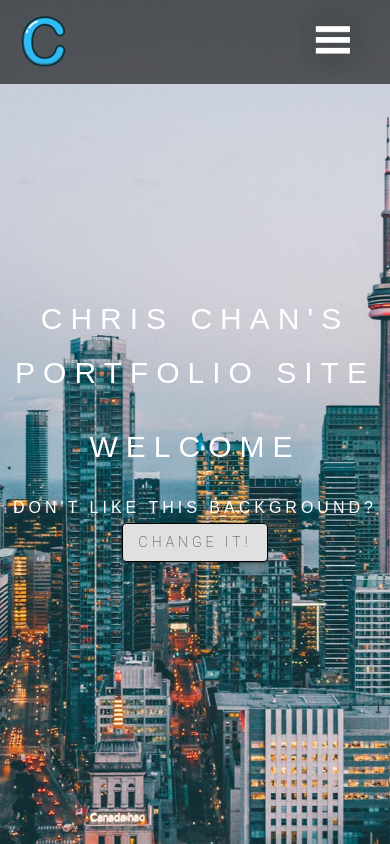
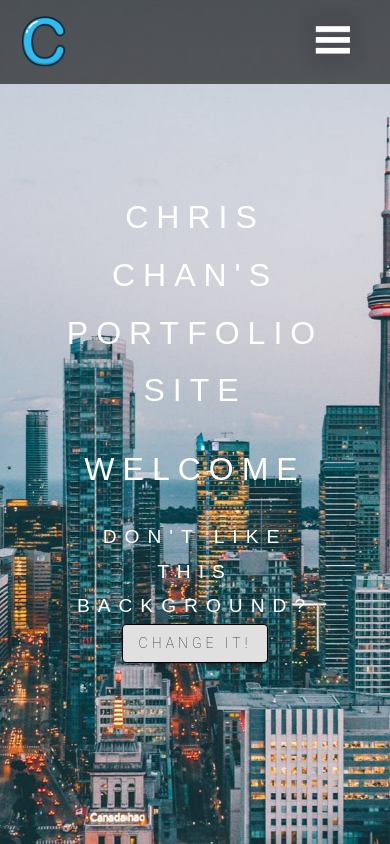
Before and after one commit to ChrisTHChan/ChrisWebsite, a React (Create React App) app: page /#/ in a window 390 px wide. Built offline with nearby package versions, Linux system fonts and the light colour scheme.

Commit message:
fixing up a bit of cssinjs and making mobile chang

```diff
--- a/src/App.js
+++ b/src/App.js
@@ -7,8 +7,6 @@ import { HashRouter, Route, Switch } from "react-router-dom";
 import Projects from './pages/Projects.js'
 import Contact from './pages/Contact.js'
 
-//Finish contact page
-//add a footer that will be a full screen essentially on homepage, with contact information, and footer links
 //make buttons smaller for mobile settings in project page
 //possibly create new menu for smaller vh's, or just make font smaller on smaller vh's
 
--- a/src/pages/Home.js
+++ b/src/pages/Home.js
@@ -25,7 +25,6 @@ class App extends Component {
   }
 
   changeBackground = () => {
-    //not sure why this sometimes returns undefined
     let number = this.generateNumber()
     if (number === undefined) {
       this.changeBackground()
@@ -35,6 +34,30 @@ class App extends Component {
   }
 
   render() {
+    const whiteHomeTitleStyles = {
+      color: 'white',
+      fontSize: '2em',
+      letterSpacing: '8px',
+      fontFamily: 'sans-serif',
+      fontWeight: '200',
+      lineHeight: '1.8em',
+      textTransform: 'uppercase',
+    }
+
+    const blackHomeTitleStyles = {
+      fontSize: '2em',
+      letterSpacing: '8px',
+      fontFamily: 'sans-serif',
+      fontWeight: '200',
+      lineHeight: '1.8em',
+      textTransform: 'uppercase',
+    }
+
+    const centeringDiv = {
+      textAlign: 'center',
+      width: '70vw',
+    }
+
     return (
       <div style={{
         height: '100vh',
@@ -50,38 +73,20 @@ class App extends Component {
             backgroundPosition: 'center',
           }}>
             <Fade bottom duration="2000" delay='500'>
-              <div style={{
-                textAlign: 'center',
-              }}>
-                <h1 style={{
-                  color: 'white',
-                  fontSize: '30px',
-                  letterSpacing: '8px',
-                  fontFamily: 'sans-serif',
-                  fontWeight: '200',
-                  lineHeight: '1.8em',
-                  textTransform: 'uppercase',
-                  }}>Chris Chan's Portfolio Site
+              <div style={centeringDiv}>
+                <h1 style={whiteHomeTitleStyles}>Chris Chan's Portfolio Site
+                </h1>
+                <h1 style={whiteHomeTitleStyles}>Welcome
                 </h1>
                 <h1 style={{
                   color: 'white',
-                  fontSize: '30px',
+                  fontSize: '1.2em',
                   letterSpacing: '8px',
                   fontFamily: 'sans-serif',
                   fontWeight: '200',
                   lineHeight: '1.8em',
                   textTransform: 'uppercase'
-                  }}>Welcome
-                </h1>
-                <h1 style={{
-                  color: 'white',
-                  fontSize: '16px',
-                  letterSpacing: '4px',
-                  fontFamily: 'sans-serif',
-                  fontWeight: '200',
-                  lineHeight: '1.8em',
-                  textTransform: 'uppercase'
-                }}>
+                  }}>
                   Don't like this background?
                   <Button
                   variant="contained"
@@ -103,18 +108,8 @@ class App extends Component {
           </Fade >
           <div className='skillsDiv'>
             <Fade bottom duration="2000">
-              <div style={{
-                textAlign: 'center',
-                width: '70vw',
-              }}>
-                <p style={{
-                  fontSize: '30px',
-                  letterSpacing: '8px',
-                  fontFamily: 'sans-serif',
-                  fontWeight: '200',
-                  lineHeight: '1.8em',
-                  textTransform: 'uppercase',
-                }}>Who am I?</p>
+              <div style={centeringDiv}>
+                <p style={blackHomeTitleStyles}>Who am I?</p>
                 <p>
                   I am a web developer based in Toronto. I graduated from the University of Waterloo with
                   a Bachelor of Sciences in the Honours Science program, specializing in mostly biology courses
@@ -125,14 +120,7 @@ class App extends Component {
                   Beyond the professional side of things, I also enjoy pursuing my hobbies! Personal fitness,
                   personal finance, video games, and poker are all things I enjoy studying and doing in my spare time!
                 </p>
-                <p style={{
-                  fontSize: '30px',
-                  letterSpacing: '8px',
-                  fontFamily: 'sans-serif',
-                  fontWeight: '200',
-                  lineHeight: '1.8em',
-                  textTransform: 'uppercase'
-                }}>What Skills Do I Have?</p>
+                <p style={blackHomeTitleStyles}>What Skills Do I Have?</p>
                 <p>I focus mainly on front-end development, but I am also knowledgeable about the back-end when
                   it comes to web development. Technologies I am proficient at include HTML, CSS, JS-ES5/ES6
                   React, React-Router, Material-UI, RESTful APIs, and AJAX. Technologies I am knowledgeable with
@@ -146,20 +134,8 @@ class App extends Component {
           </div>
           <div className='stockDiv'>
             <Fade bottom duration="2000">
-              <div style={{
-                textAlign: 'center',
-                width: '70vw',
-              }}>
-                <p style={{
-                  color: 'white',
-                  fontSize: '30px',
-                  letterSpacing: '8px',
-                  fontFamily: 'sans-serif',
-                  fontWeight: '200',
-                  lineHeight: '1.8em',
-                  textTransform: 'uppercase',
-                  wordWrap: 'break-word'
-                }}>Stock Viewer</p>
+              <div style={centeringDiv}>
+                <p style={whiteHomeTitleStyles}>Stock Viewer</p>
                 <p style={{
                   color: 'white',
                 }}>
@@ -196,19 +172,8 @@ class App extends Component {
           </div>
           <div className='classroomDiv'>
             <Fade bottom duration="2000">
-              <div style={{
-                textAlign: 'center',
-                width: '70vw',
-              }}>
-                <p style={{
-                  fontSize: '30px',
-                  letterSpacing: '8px',
-                  fontFamily: 'sans-serif',
-                  fontWeight: '200',
-                  lineHeight: '1.8em',
-                  textTransform: 'uppercase',
-                  wordWrap: 'break-word'
-                }}>Math Practice</p>
+              <div style={centeringDiv}>
+                <p style={blackHomeTitleStyles}>Math Practice</p>
                 <p>Back in university and after university I used to tutor students for a bit of extra money to keep me along
                   (a side hustle if you will). Finding homework sheets and printing them for students was eventually
                   proving itself to be a very costly task, both timewise and moneywise. I developed MathPractice
@@ -243,18 +208,8 @@ class App extends Component {
           </div>
           <div className='houseDiv'>
             <Fade bottom duration="2000">
-              <div style={{
-                textAlign: 'center',
-                width: '70vw',
-              }}>
-                <p style={{
-                  fontSize: '30px',
-                  letterSpacing: '8px',
-                  fontFamily: 'sans-serif',
-                  fontWeight: '200',
-                  lineHeight: '1.8em',
-                  textTransform: 'uppercase'
-                }}>Dream Home</p>
+              <div style={centeringDiv}>
+                <p style={blackHomeTitleStyles}>Dream Home</p>
                 <p>
                   Dream Home is a Pinterest inspired site, made for mainly browsing home decor! This app was
                   developed with a team, using GitHub workflow and agile developement principles. The app features
--- a/src/pages/Projects.js
+++ b/src/pages/Projects.js
@@ -59,8 +59,6 @@ class Projects extends Component {
         <Container>
             <Children>
                 {children}
-                <Arrow onClick={handleClick} data-position={position - 1}>{'<'}</Arrow>
-                <Arrow right onClick={handleClick} data-position={position + 1}>{'>'}</Arrow>
             </Children>
             <Dots>
                 {Array(...Array(total)).map( (val, index) =>
```
